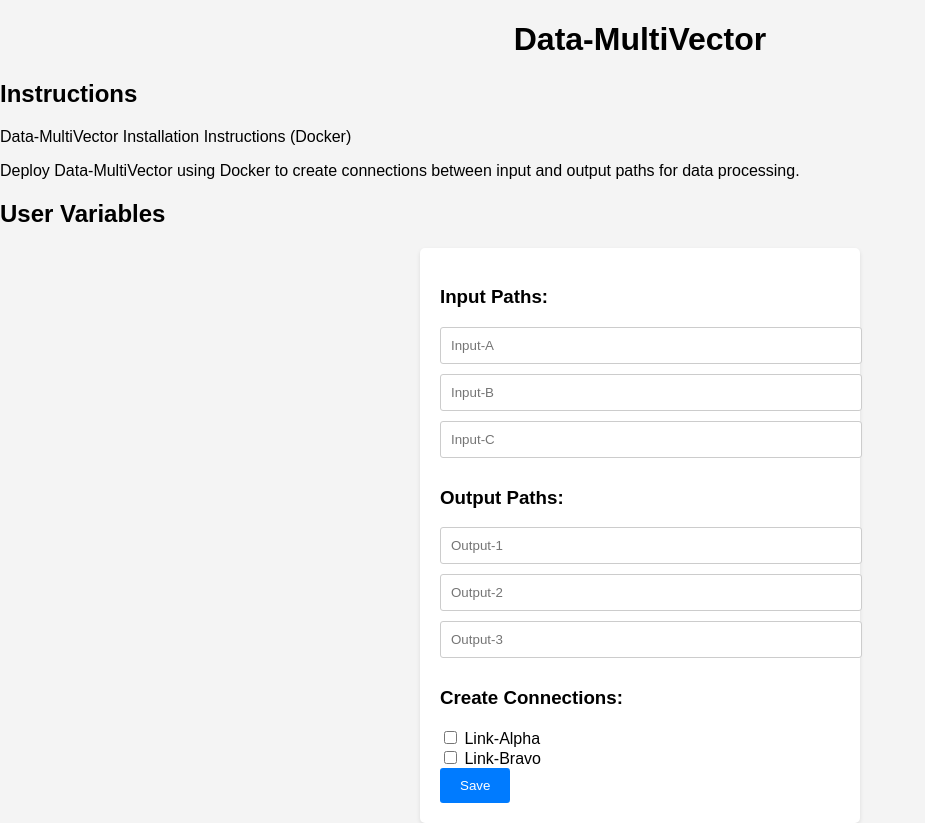
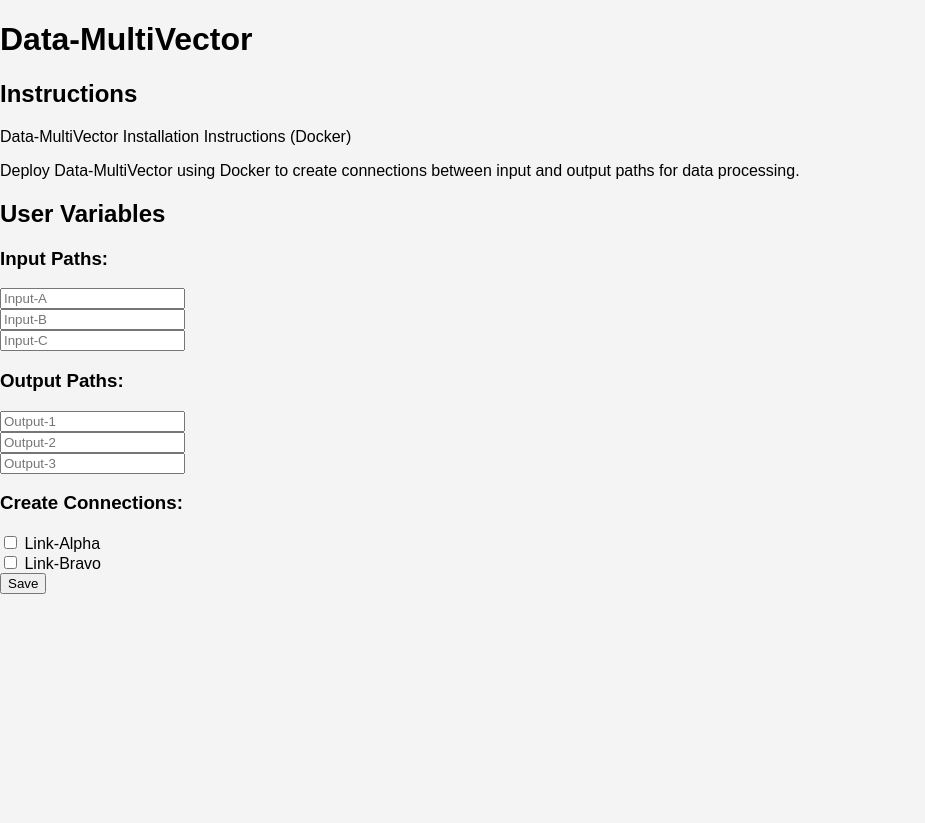
Before and after one commit to curtalfrey/Data-MultiVector, a Flask app: template templates/index.html in a window 1280 px wide. Shown: the whole page, without its empty margins (0-925 px from the left). After the commit the page ends 594 px from the top, so only its background shows below. Run offline with Flask 3, Linux system fonts and the light colour scheme; the template is opened without the code that fills it, so the values that code supplies are empty.

Commit message:
Update styles.css

```diff
--- a/static/css/styles.css
+++ b/static/css/styles.css
@@ -13,50 +13,26 @@ body {
     padding: 20px;
 }
 
-h1 {
-    text-align: center;
+.flash-messages {
+    list-style: none;
+    padding: 0;
 }
 
-form {
-    max-width: 400px;
-    margin: 0 auto;
-    padding: 20px;
-    background-color: #fff;
-    border-radius: 5px;
-    box-shadow: 0 2px 4px rgba(0, 0, 0, 0.1);
-}
-
-form label {
-    display: block;
-    margin-bottom: 5px;
+.flash-message {
+    padding: 10px;
+    margin-bottom: 10px;
+    border-radius: 3px;
     font-weight: bold;
 }
 
-form input[type="text"],
-form input[type="email"],
-form input[type="password"] {
-    width: 100%;
-    padding: 10px;
-    margin-bottom: 10px;
-    border: 1px solid #ccc;
-    border-radius: 3px;
+.flash-message.success {
+    background-color: #d4edda;
+    border: 1px solid #c3e6cb;
+    color: #155724;
 }
 
-form input[type="submit"] {
-    background-color: #007bff;
-    color: #fff;
-    border: none;
-    padding: 10px 20px;
-    border-radius: 3px;
-    cursor: pointer;
+.flash-message.danger {
+    background-color: #f8d7da;
+    border: 1px solid #f5c6cb;
+    color: #721c24;
 }
-
-a {
-    display: block;
-    text-align: center;
-    margin-top: 10px;
-    color: #007bff;
-    text-decoration: none;
-}
-
-/* Add more styles as needed */
```
